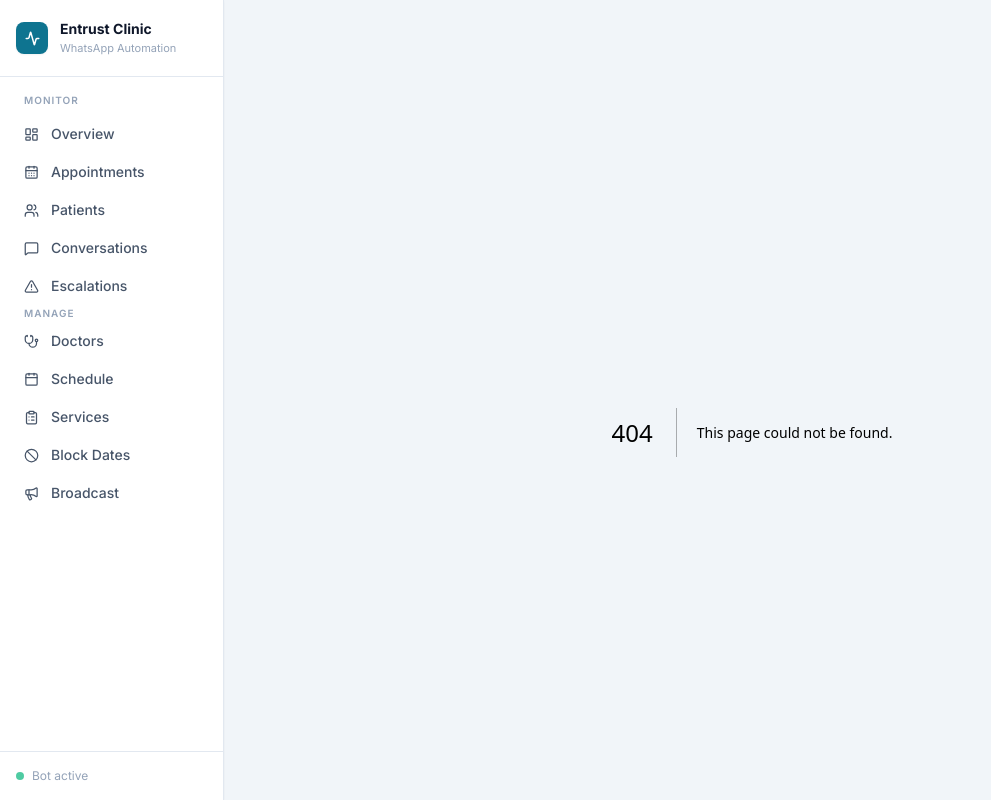
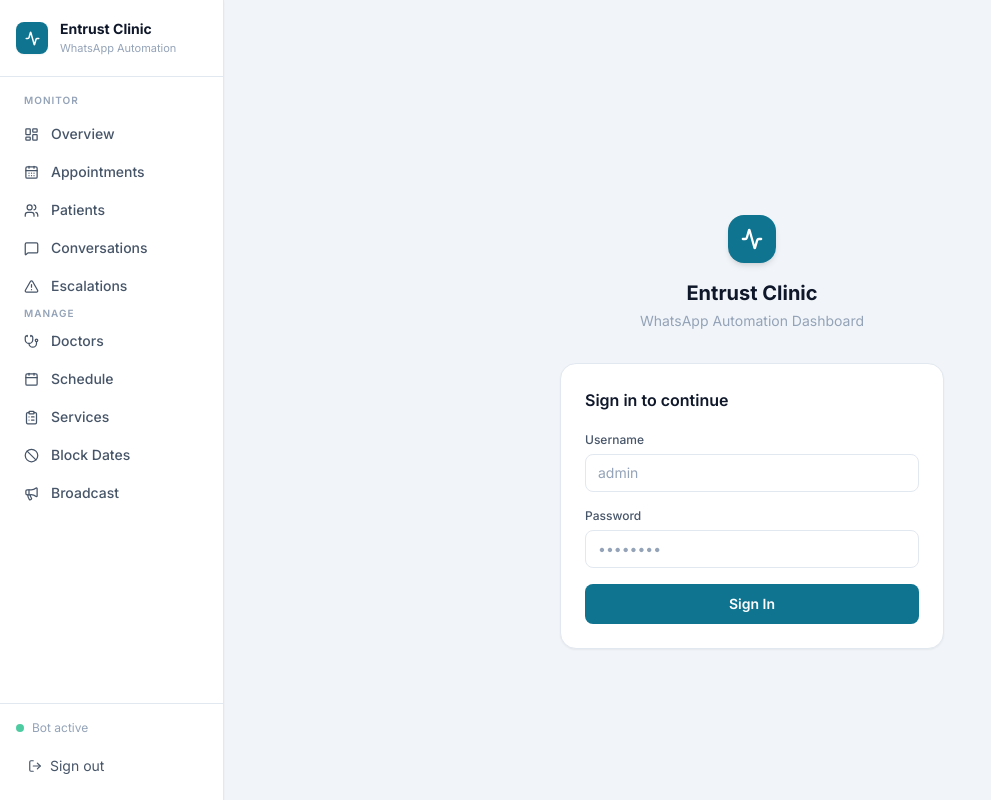
Before and after one commit to Nexacode-AI/EntrustClinic-Whatsapp-Automation, a Next.js app in the folder dashboard/: page /login in a window 1280 px wide. Before the commit this address had no page. Shown: the whole page, without its empty margins (0-991 px from the left). Built offline with nearby package versions, Linux system fonts and the light colour scheme.

Commit message:
feat: add session cookie authentication with login page, middleware and logout

```diff
--- /dev/null
+++ b/dashboard/app/api/auth/login/route.js
@@ -0,0 +1,23 @@
+import { NextResponse } from 'next/server'
+
+export async function POST(req) {
+  const { username, password } = await req.json()
+
+  const validUser = process.env.ADMIN_USERNAME || 'admin'
+  const validPass = process.env.ADMIN_PASSWORD || 'admin123'
+  const secret = process.env.SESSION_SECRET || 'entrust_session_secret'
+
+  if (username !== validUser || password !== validPass) {
+    return NextResponse.json({ error: 'Invalid credentials' }, { status: 401 })
+  }
+
+  const res = NextResponse.json({ ok: true })
+  res.cookies.set('entrust_session', secret, {
+    httpOnly: true,
+    secure: process.env.NODE_ENV === 'production',
+    sameSite: 'lax',
+    maxAge: 60 * 60 * 24 * 7, // 7 days
+    path: '/',
+  })
+  return res
+}
--- /dev/null
+++ b/dashboard/app/api/auth/logout/route.js
@@ -0,0 +1,11 @@
+import { NextResponse } from 'next/server'
+
+export async function POST() {
+  const res = NextResponse.json({ ok: true })
+  res.cookies.set('entrust_session', '', {
+    httpOnly: true,
+    maxAge: 0,
+    path: '/',
+  })
+  return res
+}
--- /dev/null
+++ b/dashboard/app/login/page.jsx
@@ -0,0 +1,92 @@
+'use client'
+import { useState } from 'react'
+import { useRouter } from 'next/navigation'
+import { Activity } from 'lucide-react'
+
+export default function LoginPage() {
+  const router = useRouter()
+  const [form, setForm] = useState({ username: '', password: '' })
+  const [error, setError] = useState('')
+  const [loading, setLoading] = useState(false)
+
+  async function handleSubmit(e) {
+    e.preventDefault()
+    setError('')
+    setLoading(true)
+    try {
+      const res = await fetch('/api/auth/login', {
+        method: 'POST',
+        headers: { 'Content-Type': 'application/json' },
+        body: JSON.stringify(form),
+      })
+      if (!res.ok) {
+        setError('Invalid username or password')
+        return
+      }
+      router.push('/analytics')
+      router.refresh()
+    } catch {
+      setError('Something went wrong. Try again.')
+    } finally {
+      setLoading(false)
+    }
+  }
+
+  return (
+    <div className="min-h-screen bg-page flex items-center justify-center px-4">
+      <div className="w-full max-w-sm">
+        {/* Logo */}
+        <div className="flex flex-col items-center mb-8">
+          <div className="w-12 h-12 rounded-2xl bg-brand flex items-center justify-center shadow-md mb-4">
+            <Activity size={22} className="text-white" strokeWidth={2.5} />
+          </div>
+          <h1 className="text-xl font-bold text-ink">Entrust Clinic</h1>
+          <p className="text-sm text-ink-muted mt-1">WhatsApp Automation Dashboard</p>
+        </div>
+
+        {/* Card */}
+        <div className="bg-card border border-border rounded-2xl shadow-sm p-6">
+          <h2 className="text-base font-semibold text-ink mb-5">Sign in to continue</h2>
+
+          <form onSubmit={handleSubmit} className="space-y-4">
+            <div>
+              <label className="text-xs font-medium text-ink-secondary block mb-1.5">Username</label>
+              <input
+                type="text"
+                value={form.username}
+                onChange={(e) => setForm((f) => ({ ...f, username: e.target.value }))}
+                placeholder="admin"
+                required
+                className="w-full bg-white border border-border rounded-lg px-3 py-2 text-sm text-ink placeholder-ink-muted focus:outline-none focus:ring-2 focus:ring-brand/20 focus:border-brand transition-all"
+              />
+            </div>
+
+            <div>
+              <label className="text-xs font-medium text-ink-secondary block mb-1.5">Password</label>
+              <input
+                type="password"
+                value={form.password}
+                onChange={(e) => setForm((f) => ({ ...f, password: e.target.value }))}
+                placeholder="••••••••"
+                required
+                className="w-full bg-white border border-border rounded-lg px-3 py-2 text-sm text-ink placeholder-ink-muted focus:outline-none focus:ring-2 focus:ring-brand/20 focus:border-brand transition-all"
+              />
+            </div>
+
+            {error && (
+              <p className="text-xs text-red-500 bg-red-50 border border-red-200 rounded-lg px-3 py-2">{error}</p>
+            )}
+
+            <button
+              type="submit"
+              disabled={loading}
+              className="w-full bg-brand text-white text-sm font-semibold py-2.5 rounded-lg hover:bg-brand-dark transition-colors disabled:opacity-50 mt-1"
+            >
+              {loading ? 'Signing in…' : 'Sign In'}
+            </button>
+          </form>
+        </div>
+      </div>
+    </div>
+  )
+}
--- a/dashboard/components/Sidebar.jsx
+++ b/dashboard/components/Sidebar.jsx
@@ -4,8 +4,9 @@ import { usePathname } from 'next/navigation'
 import {
   LayoutDashboard, CalendarDays, Users, MessageSquare,
   AlertTriangle, Stethoscope, Calendar, ClipboardList,
-  Ban, Megaphone, Activity,
+  Ban, Megaphone, Activity, LogOut,
 } from 'lucide-react'
+import { useRouter } from 'next/navigation'
 
 const NAV = [
   { href: '/analytics',     label: 'Overview',      icon: LayoutDashboard },
@@ -41,6 +42,13 @@ function NavItem({ href, label, Icon, active }) {
 
 export default function Sidebar() {
   const path = usePathname()
+  const router = useRouter()
+
+  async function handleLogout() {
+    await fetch('/api/auth/logout', { method: 'POST' })
+    router.push('/login')
+    router.refresh()
+  }
   return (
     <aside className="w-56 shrink-0 bg-card border-r border-border flex flex-col shadow-sm">
       {/* Brand */}
@@ -69,12 +77,19 @@ export default function Sidebar() {
         ))}
       </nav>
 
-      {/* Status */}
-      <div className="px-4 py-4 border-t border-border">
+      {/* Footer */}
+      <div className="px-4 py-4 border-t border-border space-y-3">
         <div className="flex items-center gap-2">
           <span className="w-2 h-2 rounded-full bg-emerald-500 animate-pulse" />
           <span className="text-xs text-ink-muted">Bot active</span>
         </div>
+        <button
+          onClick={handleLogout}
+          className="flex items-center gap-2 w-full px-3 py-2 rounded-lg text-sm text-ink-secondary hover:text-red-500 hover:bg-red-50 transition-all"
+        >
+          <LogOut size={14} />
+          Sign out
+        </button>
       </div>
     </aside>
   )
```
Also changed, not shown: dashboard/middleware.js (added, +18 -0 lines).
